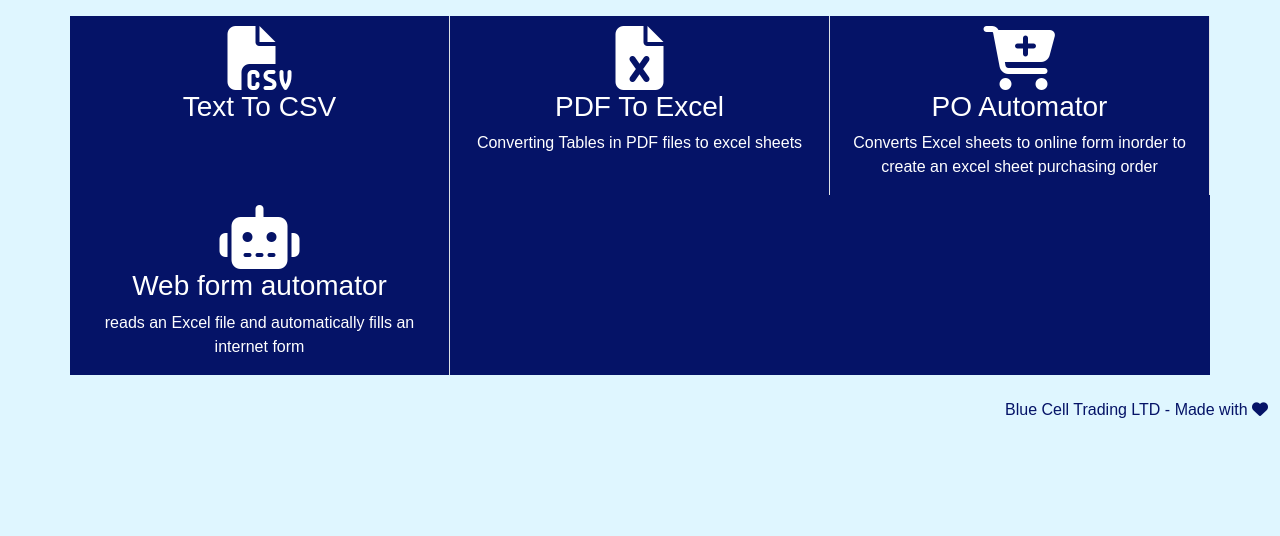
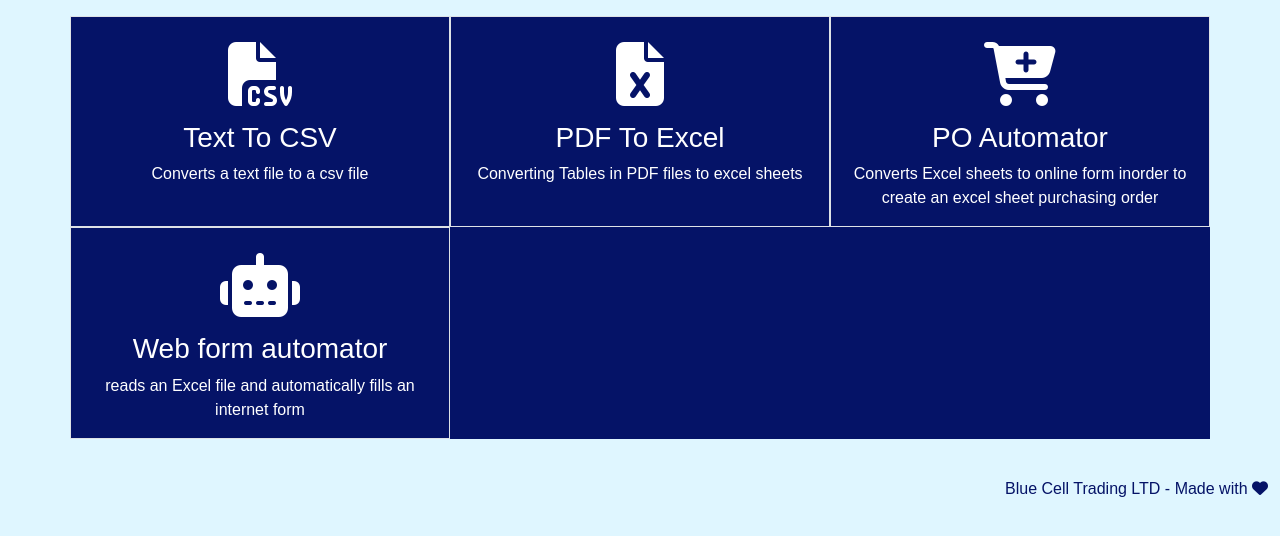
Before and after one commit to supascooopa/Flask-Productivity-Project, a Flask app: page /home in a window 1280 px wide. Shown: the part 68-604 px from the top of the page. Run offline with Flask 2, Linux system fonts and the light colour scheme; a user stored in the database is signed in; some libraries are stand-ins or nearby versions; some web fonts are replaced.

Commit message:
styled index.html more

```diff
--- a/main.py
+++ b/main.py
@@ -16,7 +16,7 @@ from openpyxl import load_workbook
 import io
 from datetime import datetime
 from flask_sqlalchemy import SQLAlchemy
-from flask_login import UserMixin, login_user, LoginManager,login_required, logout_user, current_user
+from flask_login import UserMixin, login_user, LoginManager, login_required, logout_user, current_user
 from flask_bcrypt import Bcrypt
 from web_form_automator import emo_automator
 
--- a/static/styles.css
+++ b/static/styles.css
@@ -45,7 +45,8 @@ label {
 
 .fa {
     color: white;
-    padding-top: 10px;
+    padding-top: 25px;
+    padding-bottom: 15px;
 }
 
 .fa-heart{
--- a/templates/index.html
+++ b/templates/index.html
@@ -2,27 +2,29 @@
 {% include "header.html" %}
 <div class="container my-3 mx-auto" id="main-container">
   <div class="row">
-    <div class="col-4 text-center border-end">
+    <div class="col-4 text-center border">
+      <a href="{{ url_for('text_to_csv') }}">
       <i class="fa fa-file-csv fa-4x"></i>
-      <a href="{{ url_for('text_to_csv') }}">
         <h3>Text To CSV</h3>
+        <p> Converts a text file to a csv file </p>
       </a>
     </div>
-    <div class="col-4 text-center border-end">
-      <i class="fa fa-file-excel fa-4x"></i>
+    <div class="col-4 text-center border">
       <a href="{{ url_for('pdf_to_excel') }}">
+        <i class="fa fa-file-excel fa-4x"></i>
+
         <h3> PDF To Excel </h3>
         <p> Converting Tables in PDF files to excel sheets </p>
       </a>
     </div>
-    <div class="col-4 text-center border-end">
-      <i class="fa fa-cart-plus fa-4x"></i>
+    <div class="col-4 text-center border">
       <a href="{{ url_for('upload_excel_file') }}">
+        <i class="fa fa-cart-plus fa-4x"></i>
         <h3>PO Automator</h3>
         <p>Converts Excel sheets to online form inorder to create an excel sheet purchasing order</p>
       </a>
     </div>
-      <div class="col-4 text-center border-end">
+      <div class="col-4 text-center border">
 <a href="{{ url_for('form_automator') }}">
   <i class="fa fa-robot fa-4x"></i></i>
   <h3>Web form automator </h3>
```
Also changed, not shown: database.db.
